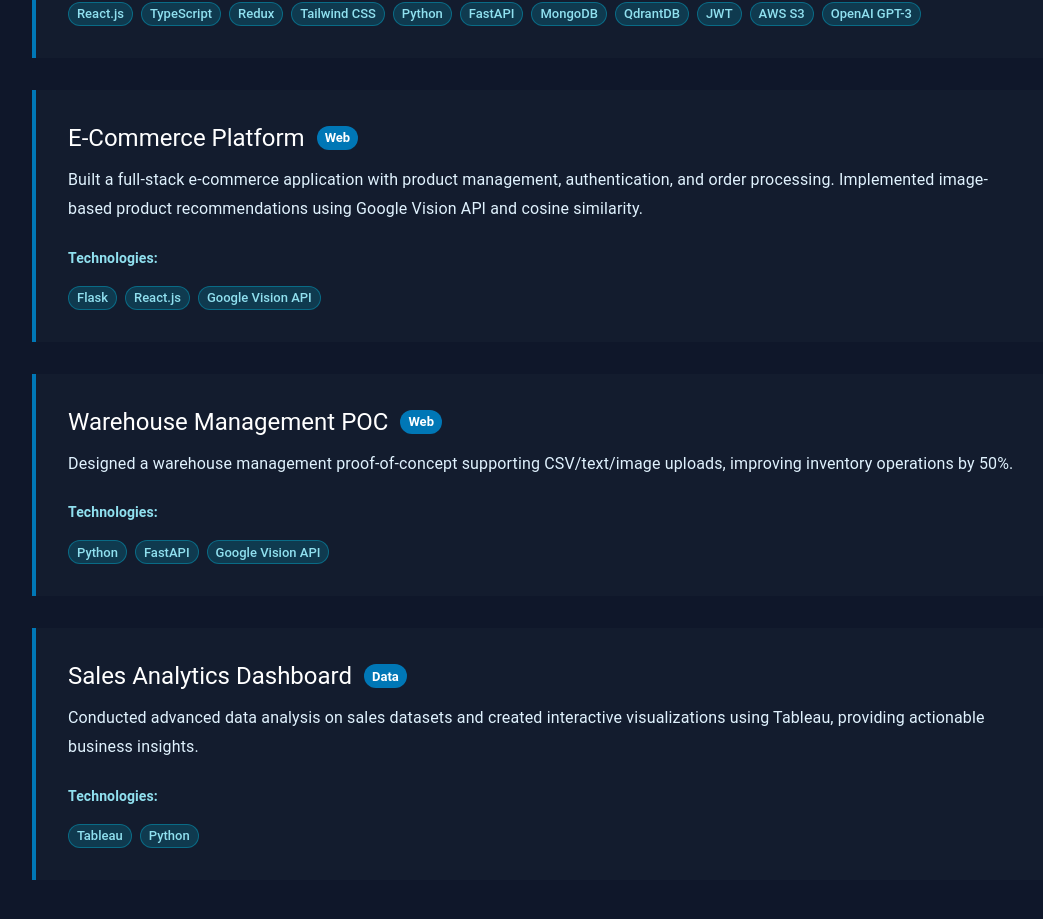
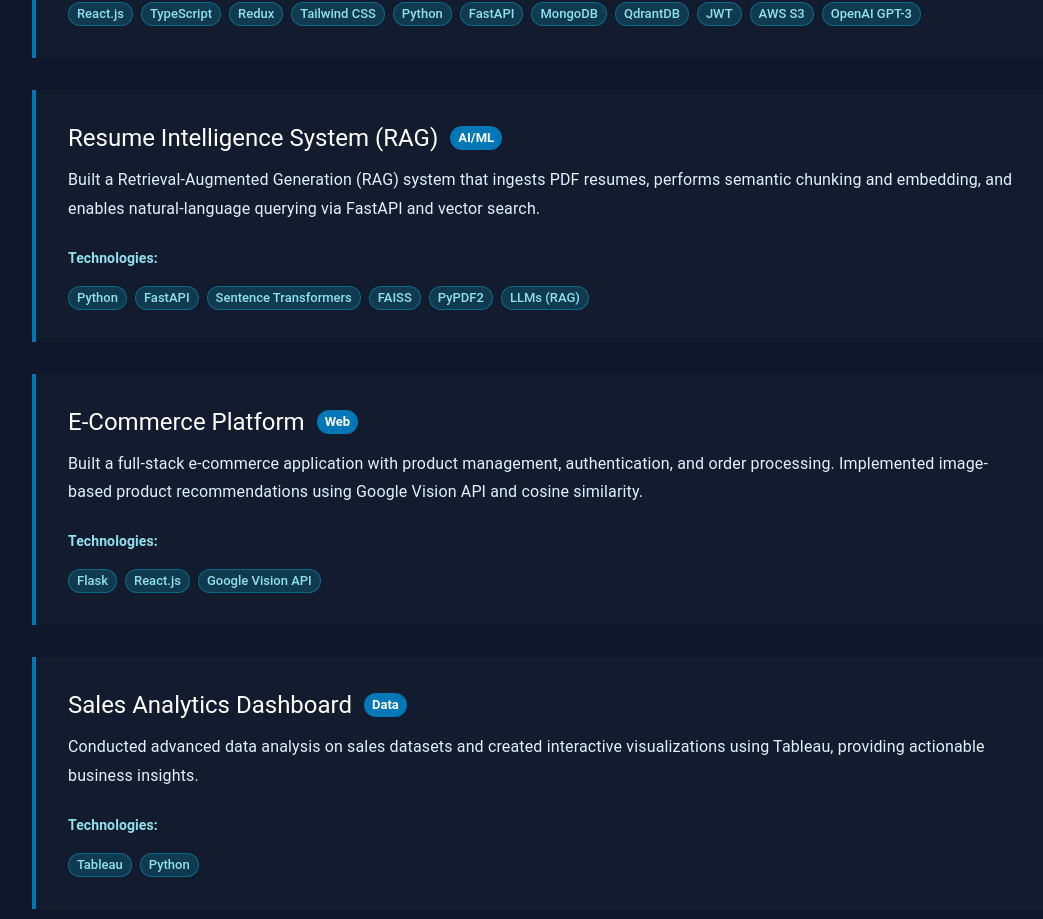
Before and after one commit to Vedant0105/react-portfolio, a React (Vite) app: page / in a window 1280 px wide. Shown: the part 2679-3598 px from the top of the page, without its empty margins (96-1139 px from the left). Built offline with nearby package versions, Linux system fonts and the light colour scheme.

Commit message:
feat: add 'Resume Intelligence System (RAG)' project to portfolio and remove 'Warehouse Management POC'

```diff
--- a/src/Login.tsx
+++ b/src/Login.tsx
@@ -121,15 +121,22 @@
       category: 'AI/ML'
     },
     {
+      name: 'Resume Intelligence System (RAG)',
+      description: 'Built a Retrieval-Augmented Generation (RAG) system that ingests PDF resumes, performs semantic chunking and embedding, and enables natural-language querying via FastAPI and vector search.',
+      technologies: [
+        'Python',
+        'FastAPI',
+        'Sentence Transformers',
+        'FAISS',
+        'PyPDF2',
+        'LLMs (RAG)'
+      ],
+      category: 'AI/ML'
+    },
+    {
       name: 'E-Commerce Platform',
       description: 'Built a full-stack e-commerce application with product management, authentication, and order processing. Implemented image-based product recommendations using Google Vision API and cosine similarity.',
       technologies: ['Flask', 'React.js', 'Google Vision API'],
-      category: 'Web'
-    },
-    {
-      name: 'Warehouse Management POC',
-      description: 'Designed a warehouse management proof-of-concept supporting CSV/text/image uploads, improving inventory operations by 50%.',
-      technologies: ['Python', 'FastAPI', 'Google Vision API'],
       category: 'Web'
     },
     {
```
